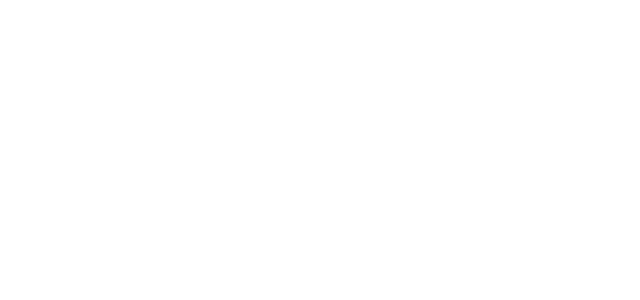
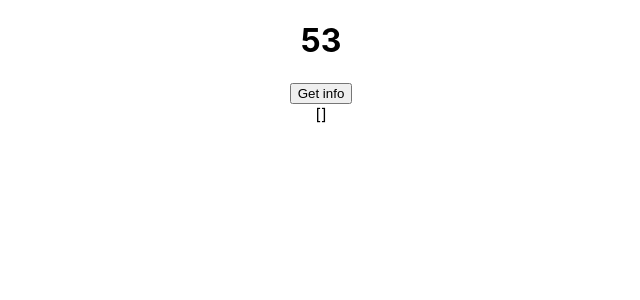
Before and after one commit to Mphoenix53/crudday2-2-24-22, a React (Create React App) app: page / in a window 1280 px wide. Shown: the top 300 px of the page, without its empty margins (319-959 px from the left). Built offline with nearby package versions, Linux system fonts and the light colour scheme.

Commit message:
have the API functionrendering data

```diff
--- a/src/App.js
+++ b/src/App.js
@@ -1,10 +1,29 @@
-import logo from './logo.svg';
+
 import './App.css';
+import axios from 'axios';
+import { useState } from 'react';
 
 function App() {
+  const [users, setUsers] = useState([])
+  const getUsers = ()=>{
+    axios
+    .get("https://reqres.in/api/users?page=2")
+    .then((res) => {
+      console.log('res:', res)
+      console.log('res.data', res.data)
+      console.log('res.data.data', res.data.data)
+      setUsers(res.data.data)
+    })
+    .catch((err) => {
+      console.log('err:', err)
+    });
+
+  };
   return (
     <div className="App">
-
+      <h1>53</h1>
+      <button onClick={getUsers}>Get info</button>
+      <div>{JSON.stringify(users)}</div>
     </div>
   );
 }
```
